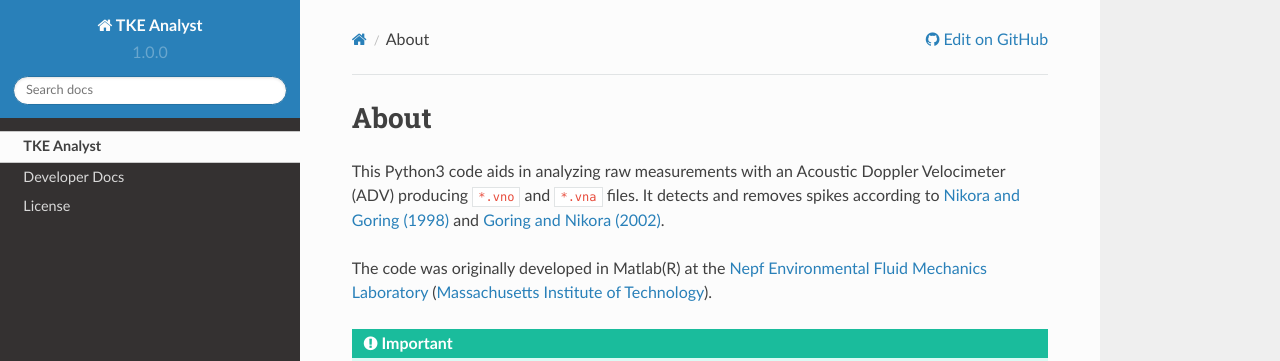
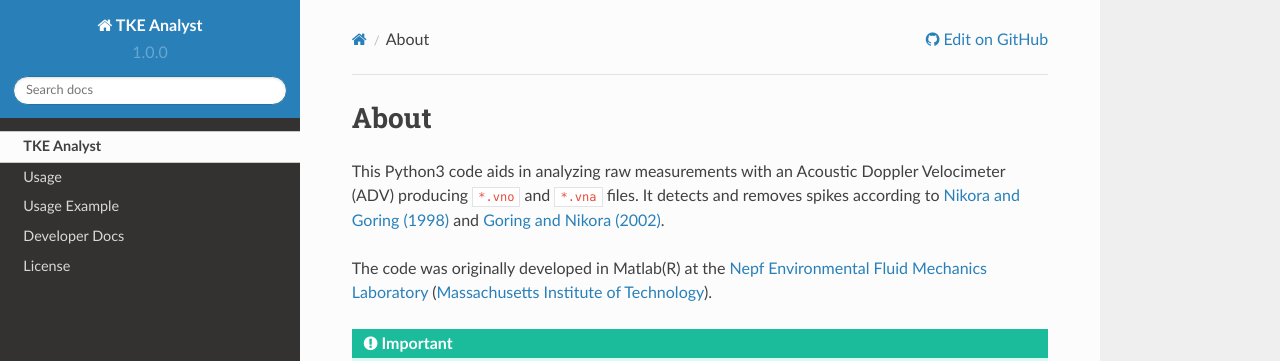
Before and after one commit to sschwindt/tke-calculator, a Sphinx documentation site: the page built from docs/index.rst, in a window 1280 px wide. Shown: the top 361 px of the page. Built offline with Sphinx 7.4.7 and the Read the Docs theme 2.0.0, drawn with Linux system fonts in a browser that asks for light colours.

Commit message:
changed toc

```diff
--- a/docs/index.rst
+++ b/docs/index.rst
@@ -61,6 +61,11 @@
 .. toctree::
     :hidden:
 
+    Usage <usage>
+
+.. toctree::
+    :hidden:
+
     Developer Docs <codedocs>
 
 .. toctree::
```
Also changed, not shown: README.md (+3 -0 lines).
